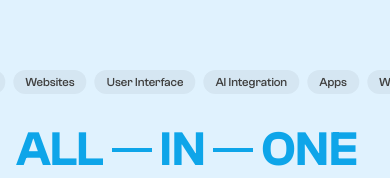
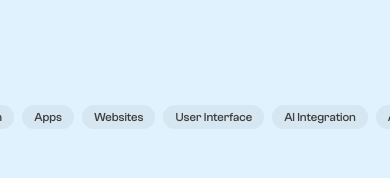
Before and after one commit to saiFaneeS/saif-anees-portfolio, a Next.js app: page / in a window 390 px wide. Shown: the part 141-319 px from the top of the page. Built offline with nearby package versions, Linux system fonts and the light colour scheme.

Commit message:
new commmit

```diff
--- a/components/Hero.jsx
+++ b/components/Hero.jsx
@@ -29,7 +29,7 @@ export default function Hero() {
 
   return (
     <div
-      className={`h-screen overflow-x-hidden bg-sky-50/60 relative z-0 text-slate-950 max-sm:h-[88vh] flex flex-col justify-center gap-8 px-12 max-lg:px-10 max-md:px-8 max-sm:px-4 pt-24 w-full lg:overflow-hidden lg:h-screen`}
+      className={`h-screen overflow-hidden bg-sky-50/60 relative z-0 text-slate-950 flex flex-col justify-center gap-12 px-12 max-lg:px-10 max-md:px-8 max-sm:px-4 pt-24 w-full lg:overflow-hidden lg:h-screen`}
     >
       <div className="h-screen w-full absolute top-0 left-0 -z-10 bg-sky-100">
         {/* <Image
@@ -43,7 +43,7 @@ export default function Hero() {
       <div className="absolute bottom-3 text-xs leading-none right-0 px-12 max-lg:px-10 max-md:px-8 max-sm:px-4 flex gap-6 items-center">
         EXPLORE <ArrowDown size={12} />
       </div>
-      <div className="flex flex-nowrap items-center justify-center gap-2 text-sm sm:hidden animate-scroll whitespace-nowrap">
+      <div className="flex flex-nowrap items-center justify-center gap-2 text-sm sm:hidden animate-scroll whitespace-nowrap text-slide-in-bottom">
         <span className="px-3 py-1 text-xs font-medium text-neutral-700 bg-neutral-900/5 rounded-full">
           Apps
         </span>
@@ -94,7 +94,7 @@ export default function Hero() {
           </h1>
         </div>
         <div className="overflow-hidden -mr-4">
-          <h1 className="leading-none text-slide-in-bottom max-sm:break-words text-sky-950">
+          <h1 className="leading-none max-sm:break-words text-sky-950">
             DEVELOPER
           </h1>
         </div>
```
